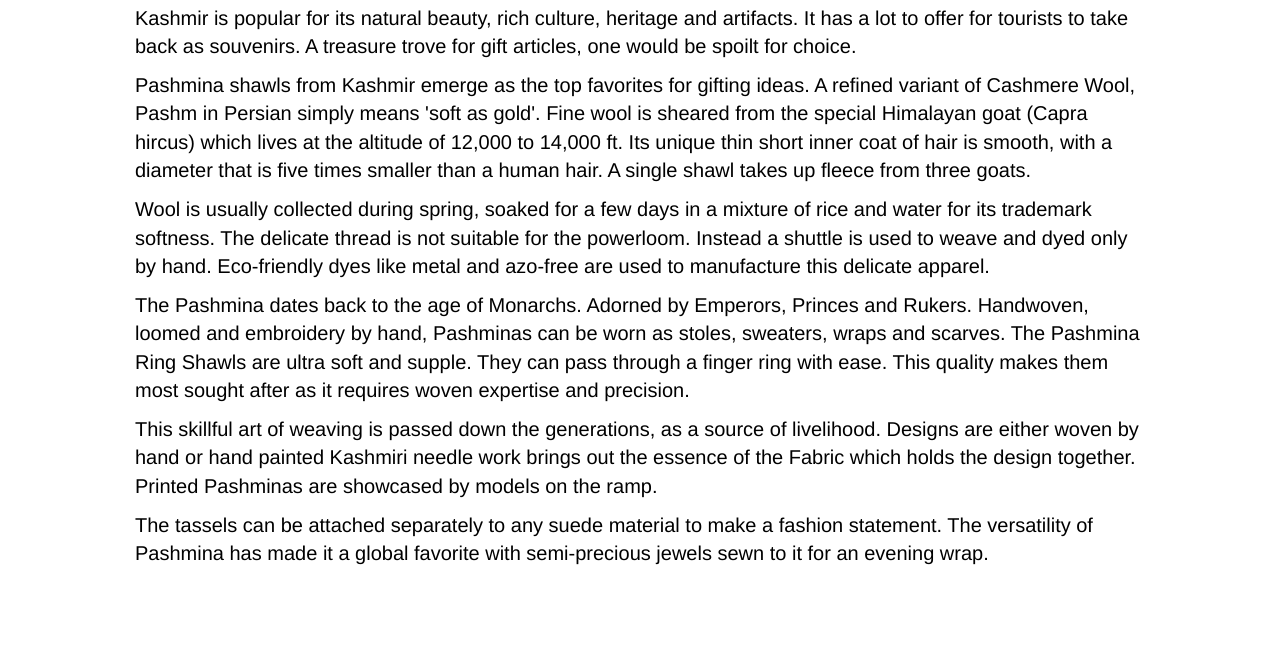
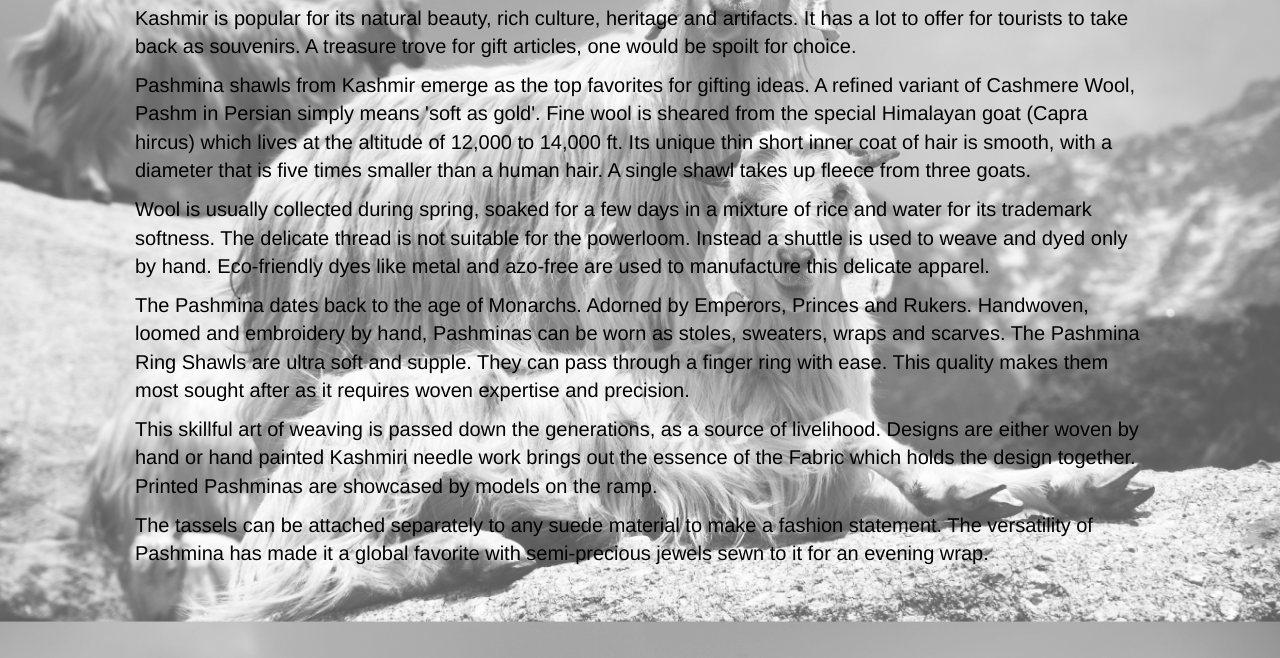
Before and after one commit to fatimaaltaf15/hello-world, a plain HTML site: page index.html in a window 1280 px wide. Shown: the part 228-886 px from the top of the page. Drawn offline with Linux system fonts and the light colour scheme; the site is published under a folder, as on GitHub Pages, so addresses that start at the root find nothing.

Commit message:
Fixed background image

```diff
--- a/assets/css/main.css
+++ b/assets/css/main.css
@@ -6,7 +6,7 @@ html, body {
   margin: 0; }
 
 body {
-  background: url('/assets/media/image1.jpeg') no-repeat fixed center;
+  background: url('../media/image1.jpeg') no-repeat fixed center;
   background-size: cover;
 }
 
--- a/index.html
+++ b/index.html
@@ -6,7 +6,7 @@
 
 <style>
 body {
-  background: url('/assets/media/image1.jpeg') no-repeat fixed center;
+  background: url('assets/media/image1.jpeg') no-repeat fixed center;
   background-size: cover;
 }
  h1 {
```
Also changed, not shown: page3.html (+1 -1 lines), page4.html (+1 -1 lines), page5.html (+1 -1 lines).
